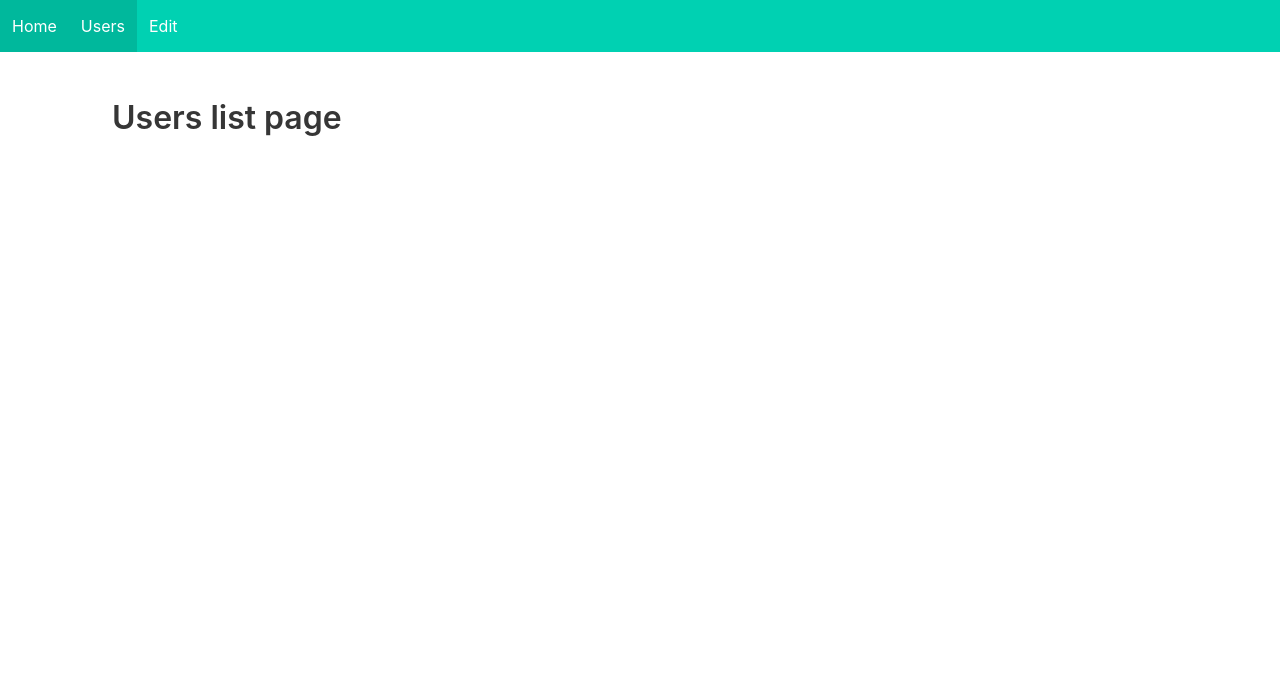
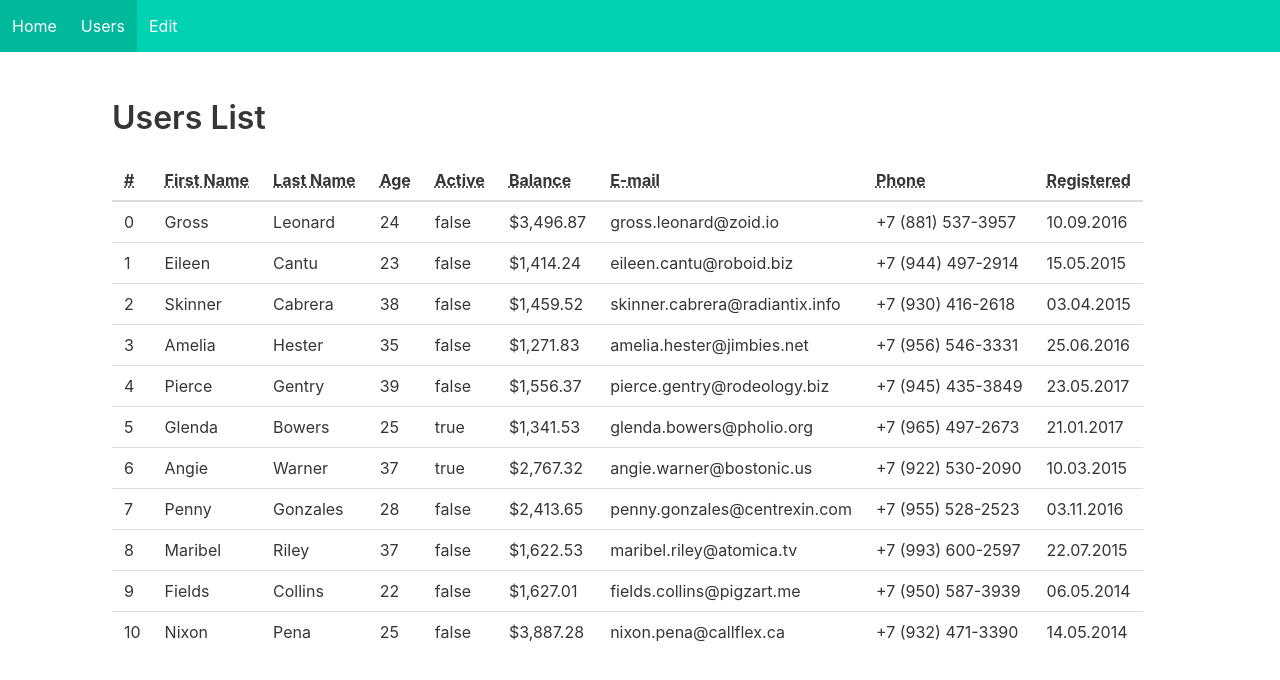
Before and after one commit to vdiachenko/vue-20180219-2030, a Vue app: page /users in a window 1280 px wide. Shown: the top 680 px of the page. Built offline with nearby package versions, Linux system fonts and the light colour scheme; data requests are answered from the project's data file.

Commit message:
:sparkles: Fetch and render users list

```diff
--- a/package.json
+++ b/package.json
@@ -23,6 +23,7 @@
         ]
     },
     "dependencies": {
+        "axios": "^0.18.0",
         "bulma": "^0.6.2",
         "vue": "^2.5.2",
         "vue-router": "^3.0.1"
--- /dev/null
+++ b/src/components/DataTable.vue
@@ -0,0 +1,46 @@
+<template>
+    <table class="table">
+        <thead>
+            <slot name="head"></slot>
+        </thead>
+
+        <tbody>
+            <tr v-for="item in list" :key="item.id">
+                <slot name="row" v-bind="item"></slot>
+            </tr>
+        </tbody>
+    </table>
+</template>
+
+<script>
+import axios from 'axios'
+
+export default {
+    data: () => ({
+        list: []
+    }),
+
+    props: {
+        url: {
+            type: String,
+            required: true
+        }
+    },
+
+    mounted() {
+        this.fetchData()
+    },
+
+    methods: {
+        fetchData() {
+            axios.get(this.url).then(({ data }) => {
+                this.list = data
+            })
+        }
+    }
+}
+</script>
+
+<style lang="" scoped>
+
+</style>
--- a/src/pages/Users.vue
+++ b/src/pages/Users.vue
@@ -1,13 +1,75 @@
 <template>
     <section class="section">
         <div class="container">
-            <h1 class="title">Users list page</h1>
+            <h1 class="title">Users List</h1>
+
+            <data-table :url="url">
+                <tr slot="head">
+                    <th><abbr title="Position">#</abbr></th>
+                    <th><abbr title="First Name">First Name</abbr></th>
+                    <th><abbr title="Last Name">Last Name</abbr></th>
+                    <th><abbr title="Age">Age</abbr></th>
+                    <th><abbr title="Active">Active</abbr></th>
+                    <th><abbr title="Balance">Balance</abbr></th>
+                    <th><abbr title="E-mail">E-mail</abbr></th>
+                    <th><abbr title="Phone">Phone</abbr></th>
+                    <th><abbr title="Registered">Registered</abbr></th>
+                </tr>
+
+                <template slot="row" slot-scope="props">
+                    <td>
+                        {{ props.id }}
+                    </td>
+
+                    <td>
+                        {{ props.firstName }}
+                    </td>
+
+                    <td>
+                        {{ props.lastName }}
+                    </td>
+
+                    <td>
+                        {{ props.age }}
+                    </td>
+
+                    <td>
+                        {{ props.isActive }}
+                    </td>
+
+                    <td>
+                        {{ props.balance }}
+                    </td>
+
+                    <td>
+                        {{ props.email }}
+                    </td>
+
+                    <td>
+                        {{ props.phone }}
+                    </td>
+
+                    <td>
+                        {{ props.registered }}
+                    </td>
+                </template>
+            </data-table>
         </div>
     </section>
 </template>
 
 <script>
-export default {}
+import DataTable from '@/components/DataTable.vue'
+
+export default {
+    data() {
+        return {
+            url: 'http://localhost:9000/users/'
+        }
+    },
+
+    components: { DataTable }
+}
 </script>
 
 <style lang="less" scoped>
```
Also changed, not shown: 1 other file (tests, documents, lock files or other folders).
